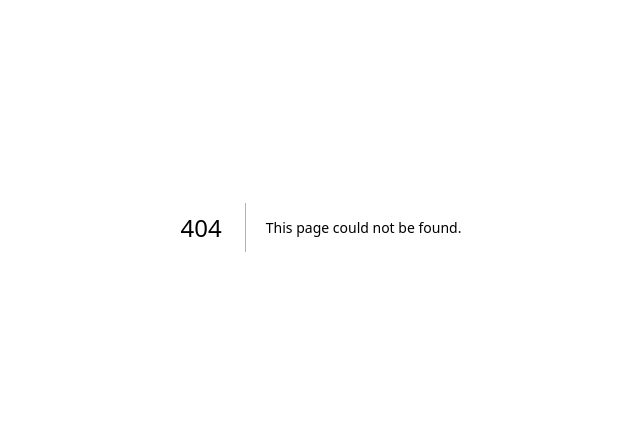
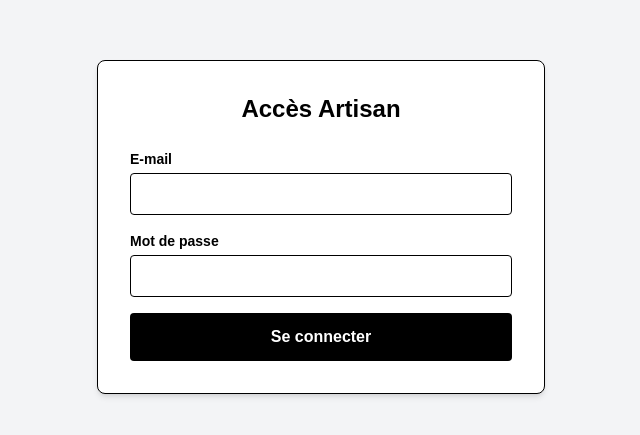
Before and after one commit to Joan5767/gestion-fournitures, a Next.js app: page /login in a window 1280 px wide. Before the commit this address had no page. Shown: the part 173-608 px from the top of the page, without its empty margins (319-959 px from the left). Built offline with nearby package versions, Linux system fonts and the light colour scheme; no server answers.

Commit message:
Mise a jour globale

```diff
--- a/app/chantier/[id]/page.tsx
+++ b/app/chantier/[id]/page.tsx
@@ -10,6 +10,9 @@ import autoTable from "jspdf-autotable";
 export default function PageChantier() {
   const params = useParams();
   const id = params.id as string;
+
+  // NOUVEAU : État pour la sécurité de la page
+  const [estAuthentifie, setEstAuthentifie] = useState(false);
 
   const [chantier, setChantier] = useState<any>(null);
   const [fournitures, setFournitures] = useState<any[]>([]);
@@ -26,9 +29,20 @@ export default function PageChantier() {
   const [isUploading, setIsUploading] = useState(false);
   const [isDragging, setIsDragging] = useState(false);
 
+  // NOUVEAU : Vérification de la connexion au chargement
   useEffect(() => {
-    if (id) fetchChantierEtFournitures();
-  }, [id]);
+    supabase.auth.getSession().then(({ data }) => {
+      if (!data.session) {
+        window.location.href = "/login"; // Redirige vers la connexion si pas de session
+      } else {
+        setEstAuthentifie(true); // Autorise l'accès
+      }
+    });
+  }, []);
+
+  useEffect(() => {
+    if (id && estAuthentifie) fetchChantierEtFournitures();
+  }, [id, estAuthentifie]);
 
   async function fetchChantierEtFournitures() {
     const { data: chantierData } = await supabase.from("chantiers").select("*").eq("id", id).single();
@@ -251,6 +265,11 @@ export default function PageChantier() {
     doc.save(`Preuve_Validation_${chantier.nom_client.replace(/\s+/g, '_')}.pdf`);
   };
 
+  // NOUVEAU : Blocage de l'écran tant que l'artisan n'est pas authentifié
+  if (!estAuthentifie) {
+    return <div className="p-20 text-center font-bold text-xl text-gray-600">Vérification de sécurité en cours...</div>;
+  }
+
   if (!chantier) return <div className="p-8 font-bold">Chargement...</div>;
   const lienValidation = typeof window !== "undefined" ? `${window.location.origin}/validation/${chantier.token_validation}` : "";
 
@@ -406,7 +425,6 @@ export default function PageChantier() {
                       </div>
                     </div>
 
-                    {/* MODIFICATION ICI : Le bouton s'affiche tant que l'article n'est pas refusé */}
                     {!item.refuse && (
                       <div className="mt-4 pt-3 border-t flex justify-between items-center">
                         <span className="text-sm font-medium text-gray-600">État de la commande :</span>
--- /dev/null
+++ b/app/login/page.tsx
@@ -0,0 +1,65 @@
+"use client";
+
+import { useState } from "react";
+import { supabase } from "@/lib/supabase";
+
+export default function PageConnexion() {
+  const [email, setEmail] = useState("");
+  const [password, setPassword] = useState("");
+  const [loading, setLoading] = useState(false);
+
+  const gererConnexion = async (e: React.FormEvent) => {
+    e.preventDefault();
+    setLoading(true);
+
+    const { error } = await supabase.auth.signInWithPassword({
+      email,
+      password,
+    });
+
+    if (error) {
+      alert("Erreur de connexion : " + error.message);
+      setLoading(false);
+    } else {
+      // Si la connexion réussit, on redirige vers l'accueil
+      window.location.href = "/";
+    }
+  };
+
+  return (
+    <div className="min-h-screen flex items-center justify-center bg-gray-100">
+      <div className="bg-white p-8 rounded-lg shadow-md w-full max-w-md border">
+        <h1 className="text-2xl font-bold mb-6 text-center">Accès Artisan</h1>
+        <form onSubmit={gererConnexion} className="space-y-4">
+          <div>
+            <label className="block text-sm font-bold mb-1">E-mail</label>
+            <input
+              type="email"
+              value={email}
+              onChange={(e) => setEmail(e.target.value)}
+              className="w-full border p-2 rounded"
+              required
+            />
+          </div>
+          <div>
+            <label className="block text-sm font-bold mb-1">Mot de passe</label>
+            <input
+              type="password"
+              value={password}
+              onChange={(e) => setPassword(e.target.value)}
+              className="w-full border p-2 rounded"
+              required
+            />
+          </div>
+          <button
+            type="submit"
+            disabled={loading}
+            className="w-full bg-black text-white font-bold py-3 rounded hover:bg-gray-800 disabled:bg-gray-400"
+          >
+            {loading ? "Connexion..." : "Se connecter"}
+          </button>
+        </form>
+      </div>
+    </div>
+  );
+}
--- a/app/page.tsx
+++ b/app/page.tsx
@@ -5,6 +5,9 @@ import { supabase } from "@/lib/supabase";
 import Link from "next/link";
 
 export default function TableauDeBord() {
+  // NOUVEAU : État pour vérifier si vous êtes connecté
+  const [estAuthentifie, setEstAuthentifie] = useState(false);
+
   const [chantiers, setChantiers] = useState<any[]>([]);
   const [nomClient, setNomClient] = useState("");
   const [adresseClient, setAdresseClient] = useState("");
@@ -15,9 +18,22 @@ export default function TableauDeBord() {
   const [dateDebut, setDateDebut] = useState("");
   const [dateFin, setDateFin] = useState("");
 
+  // NOUVEAU : Vérification de la connexion au chargement
   useEffect(() => {
-    fetchChantiers();
+    supabase.auth.getSession().then(({ data }) => {
+      if (!data.session) {
+        window.location.href = "/login"; // Redirige vers la page de connexion
+      } else {
+        setEstAuthentifie(true); // Autorise l'affichage de la page
+      }
+    });
   }, []);
+
+  useEffect(() => {
+    if (estAuthentifie) {
+      fetchChantiers();
+    }
+  }, [estAuthentifie]);
 
   async function fetchChantiers() {
     const { data, error } = await supabase
@@ -64,7 +80,6 @@ export default function TableauDeBord() {
     return new Date(dateString).toLocaleDateString("fr-FR");
   };
 
-  // Filtrage combiné : Texte + Période de date
   const chantiersFiltres = chantiers.filter((chantier) => {
     const texteRecherche = recherche.toLowerCase();
     const nom = (chantier.nom_client || "").toLowerCase();
@@ -89,9 +104,23 @@ export default function TableauDeBord() {
     return correspondTexte && correspondDate;
   });
 
+  // NOUVEAU : Écran d'attente pendant la vérification du mot de passe
+  if (!estAuthentifie) {
+    return <div className="p-20 text-center font-bold text-xl text-gray-600">Vérification de sécurité en cours...</div>;
+  }
+
   return (
     <div className="p-8 max-w-5xl mx-auto">
-      <h1 className="text-3xl font-bold mb-8">Mes Chantiers</h1>
+      {/* NOUVEAU : En-tête avec bouton de déconnexion */}
+      <div className="flex justify-between items-center mb-8">
+        <h1 className="text-3xl font-bold">Mes Chantiers</h1>
+        <button
+          onClick={() => supabase.auth.signOut().then(() => window.location.reload())}
+          className="text-red-600 hover:text-red-800 font-bold text-sm bg-red-50 px-4 py-2 rounded border border-red-200"
+        >
+          Déconnexion
+        </button>
+      </div>
 
       <div className="bg-gray-100 p-6 rounded-lg mb-8 border border-gray-200">
         <h2 className="text-xl font-semibold mb-4">Créer un nouveau chantier</h2>
@@ -117,7 +146,6 @@ export default function TableauDeBord() {
         </form>
       </div>
 
-      {/* EN-TÊTE LISTE + BOUTON RECHERCHE */}
       <div className="flex justify-between items-center mb-4">
         <h2 className="text-xl font-semibold">Liste des chantiers ({chantiersFiltres.length})</h2>
         <button
@@ -130,7 +158,6 @@ export default function TableauDeBord() {
         </button>
       </div>
 
-      {/* ZONE DE RECHERCHE AVANCÉE (Masquée par défaut) */}
       {afficherRecherche && (
         <div className="bg-blue-50 p-4 rounded-lg border border-blue-100 mb-6 flex flex-col md:flex-row gap-4 items-center animate-fade-in">
           <div className="flex-1 w-full">
@@ -177,7 +204,6 @@ export default function TableauDeBord() {
         </div>
       )}
 
-      {/* LISTE DES CHANTIERS */}
       <div className="grid gap-4">
         {chantiersFiltres.map((chantier) => (
           <div key={chantier.id} className="border p-4 rounded-lg flex justify-between items-center shadow-sm bg-white">
```
